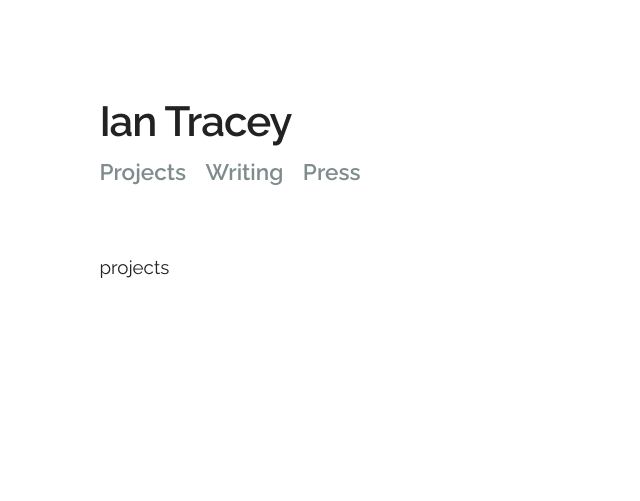
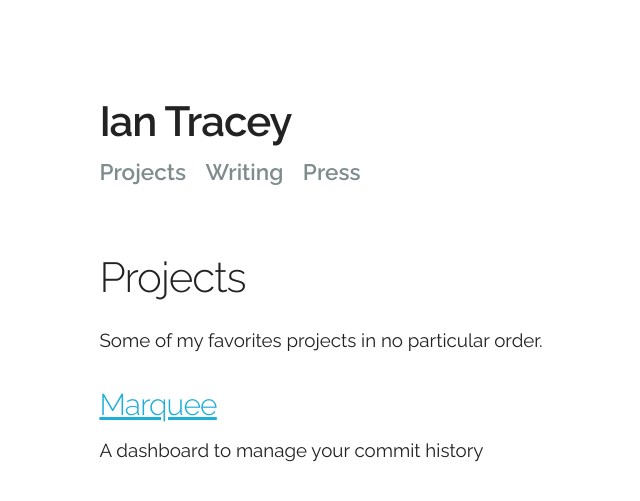
Before and after one commit to ianrtracey/ianrtracey.github.io, a Jekyll site: the page built from projects.html, in a window 1280 px wide. Shown: the top 501 px of the page, without its empty margins (227-867 px from the left). Built offline with Jekyll 4.4.1, drawn with Linux system fonts in a browser that asks for light colours.

```diff
--- a/_layouts/default.html
+++ b/_layouts/default.html
@@ -21,6 +21,7 @@
   –––––––––––––––––––––––––––––––––––––––––––––––––– -->
   <link rel="stylesheet" href="css/normalize.css">
   <link rel="stylesheet" href="css/skeleton.css">
+  <link rel="stylesheet" href="css/skeleton-alerts.css">
   <link rel="stylesheet" href="css/animate.css">
   <link rel="stylesheet" href="css/style.css">
 
@@ -40,7 +41,7 @@
           <ul class="menu">
             <li><a href="/projects.html">Projects</a></li>
             <li><a href="https://medium.com/@iantracey">Writing</a></li>
-            <li><a href="/hackathons.html">Press</a></li>
+            <li><a href="/press.html">Press</a></li>
           </ul>
           {{ content }}
         </div>
--- /dev/null
+++ b/css/skeleton-alerts.css
@@ -0,0 +1,29 @@
+.alert {
+    display: block;
+    padding: 20px;
+    border-left: 5px solid;
+}
+
+.alert-success {
+    background-color: #D5F5E3;
+    border-left-color: #2ECC71;
+    color: #2ECC71;
+}
+
+.alert-info {
+    background-color: #D6EAF8;
+    border-left-color: #3498DB;
+    color: #3498DB;
+}
+
+.alert-warning {
+    background-color: #FCF3CF;
+    border-left-color: #F1C40F;
+    color: #F1C40F;
+}
+
+.alert-error {
+    background-color: #F2D7D5;
+    border-left-color: #C0392B;
+    color: #C0392B;
+}
--- a/css/style.css
+++ b/css/style.css
@@ -31,6 +31,19 @@
   font-weight: bold;
 }
 
+.list {
+  list-style-type: none;
+  margin-top: 2em;
+}
+
+.desc {
+  margin-top: -10px
+}
+
+.meta {
+  margin-top: -15px;
+}
+
 p {
   font-size: 1.25em;
 }
--- a/index.html
+++ b/index.html
@@ -2,9 +2,3 @@
 layout: default
 title: Ian Tracey
 ---
-          <p>Hi there! My name is Ian Tracey, a software engineer from Boston, MA now living in Tucson, AZ.</p>
-        <p>I believe in the potential software has to shape how we work, live and play. I am with obsessed with finding challenging problems and creating immense value out of the solutions.</p>
-        <p>I work at <a href="#">Latitude</a> tackling cloud API and infastructure for drone operations, mapping and imagery systems. Previously I have worked on moving money through the internet at  <a href="#">Braintree</a> and an enterprise social network at <a href="#">Cisco</a>.</p>
-        <p>Besides writing code and designing systems I love discovering great food and coffee, spending time on Spotify, learning new tools and technology and traveling.</p>
-<!-- End Document
-  –––––––––––––––––––––––––––––––––––––––––––––––––– -->
--- a/press.html
+++ b/press.html
@@ -0,0 +1,5 @@
+---
+layout: page
+title: Ian Tracey - Press
+---
+<p>To be added</p>
--- a/projects.html
+++ b/projects.html
@@ -2,4 +2,11 @@
 layout: page
 title: Ian Tracey - Projects
 ---
-<p>projects</p>
+<h2>Projects</h2>
+<p>Some of my favorites projects in no particular order.</p>
+
+<ul class="projects list">
+  <li><a href='#'><h4>Marquee</h4></a>
+    <p class="desc">A dashboard to manage your commit history</p>
+  </li>
+<ul>
```
Also changed, not shown: _layouts/home.html (+3 -4 lines), writing.html (+5 -4 lines).
